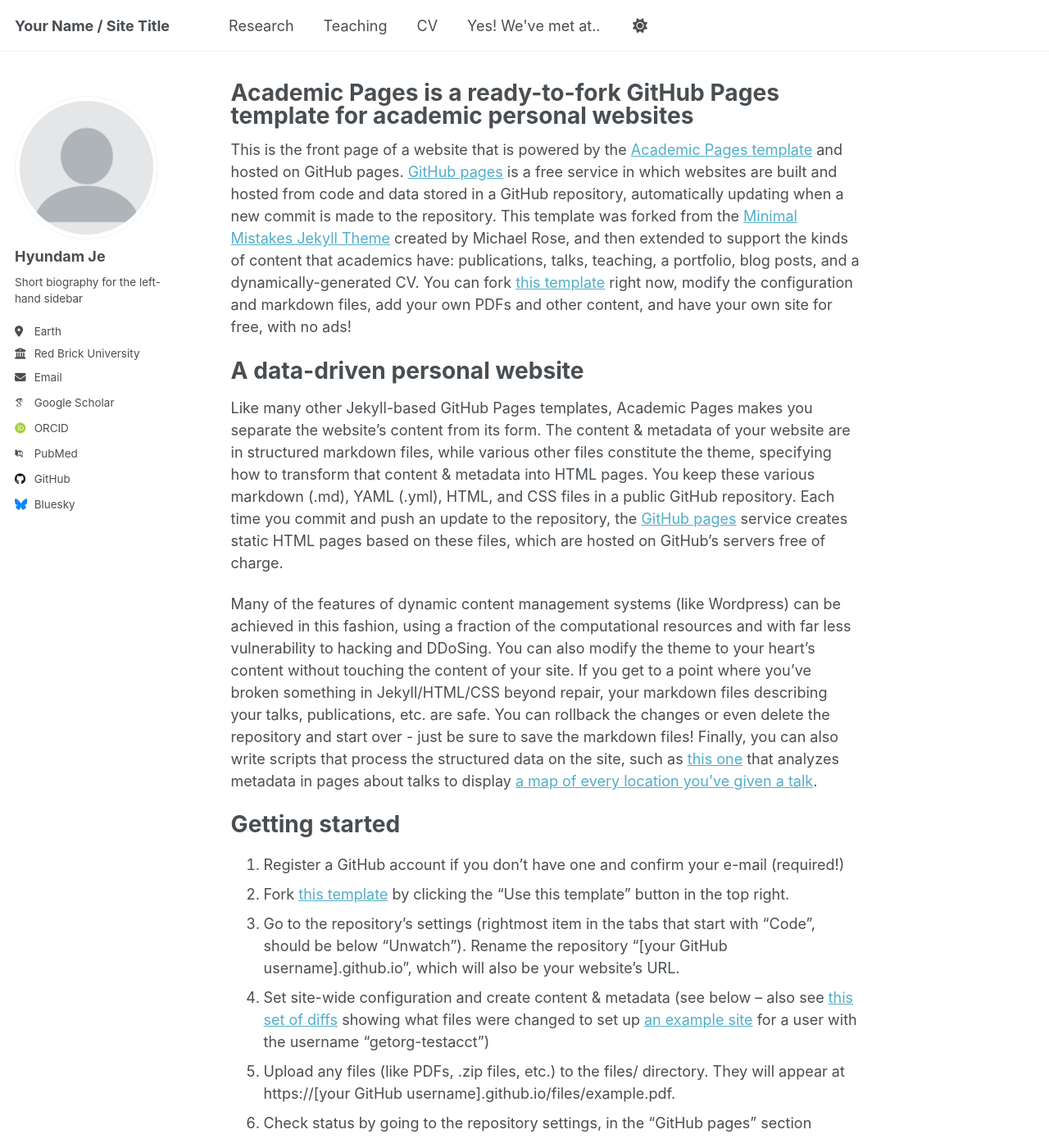
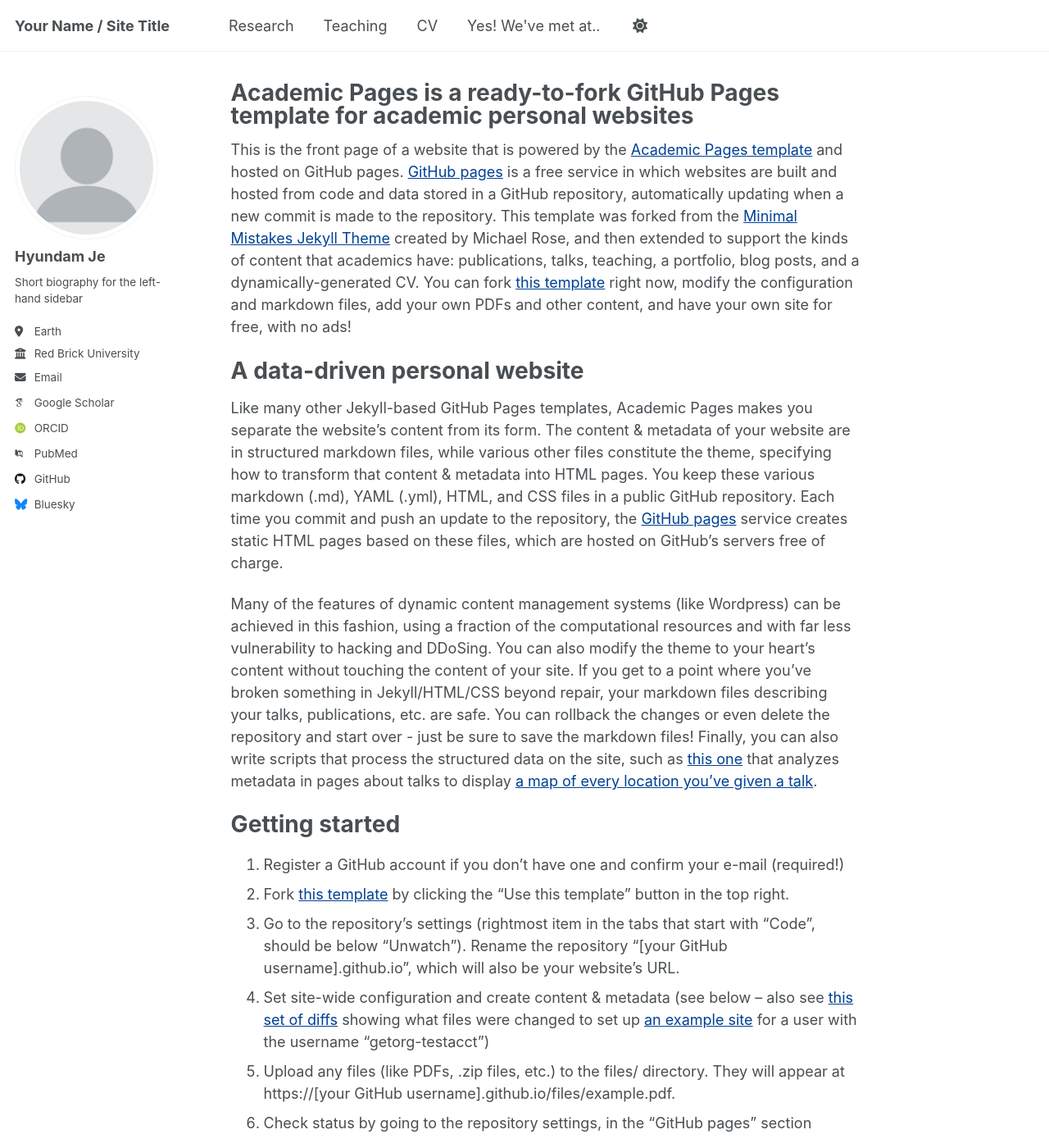
Before and after one commit to hyundamje/hyundamje.github.io, a Jekyll site: the page built from _pages/about.md, in a window 1280 px wide and 1400 px high. Shown: the whole window at 82% size. Built offline with Jekyll 4.4.1, drawn with Linux system fonts in a browser that asks for light colours; some web fonts are replaced.

Commit message:
Update _default.scss

```diff
--- a/_sass/theme/_default.scss
+++ b/_sass/theme/_default.scss
@@ -36,7 +36,7 @@
     --global-code-background-color      : #fafafa;
     --global-code-text-color            : #{$darker-gray};
     --global-fig-caption-color          : mix(#fff,  #{$dark-gray}, 25%);
-    --global-link-color                 : #52adc8;
+    --global-link-color                 : #004094;
     --global-link-color-hover           : mix(#000, #2f7f93, 25%);
     --global-link-color-visited         : mix(#fff, #2f7f93, 25%);
     --global-masthead-link-color        : #{$dark-gray};
```
